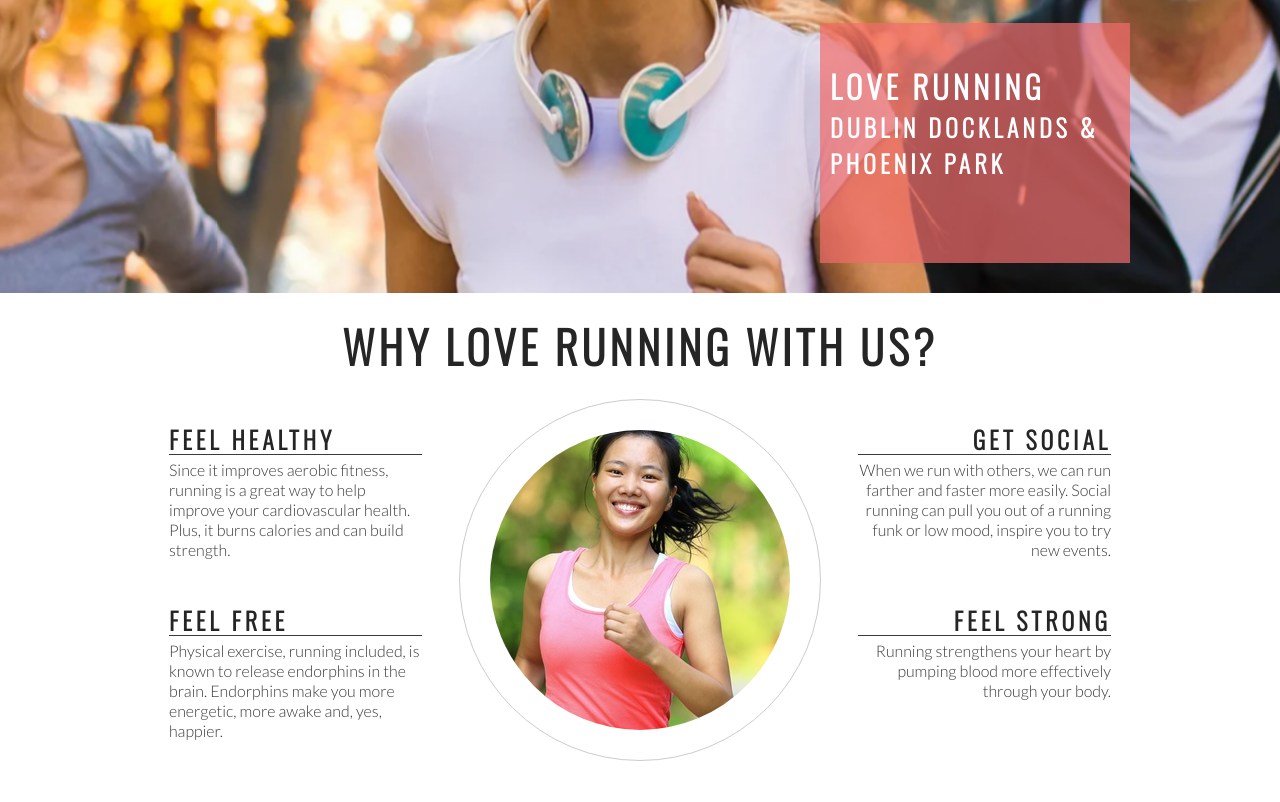
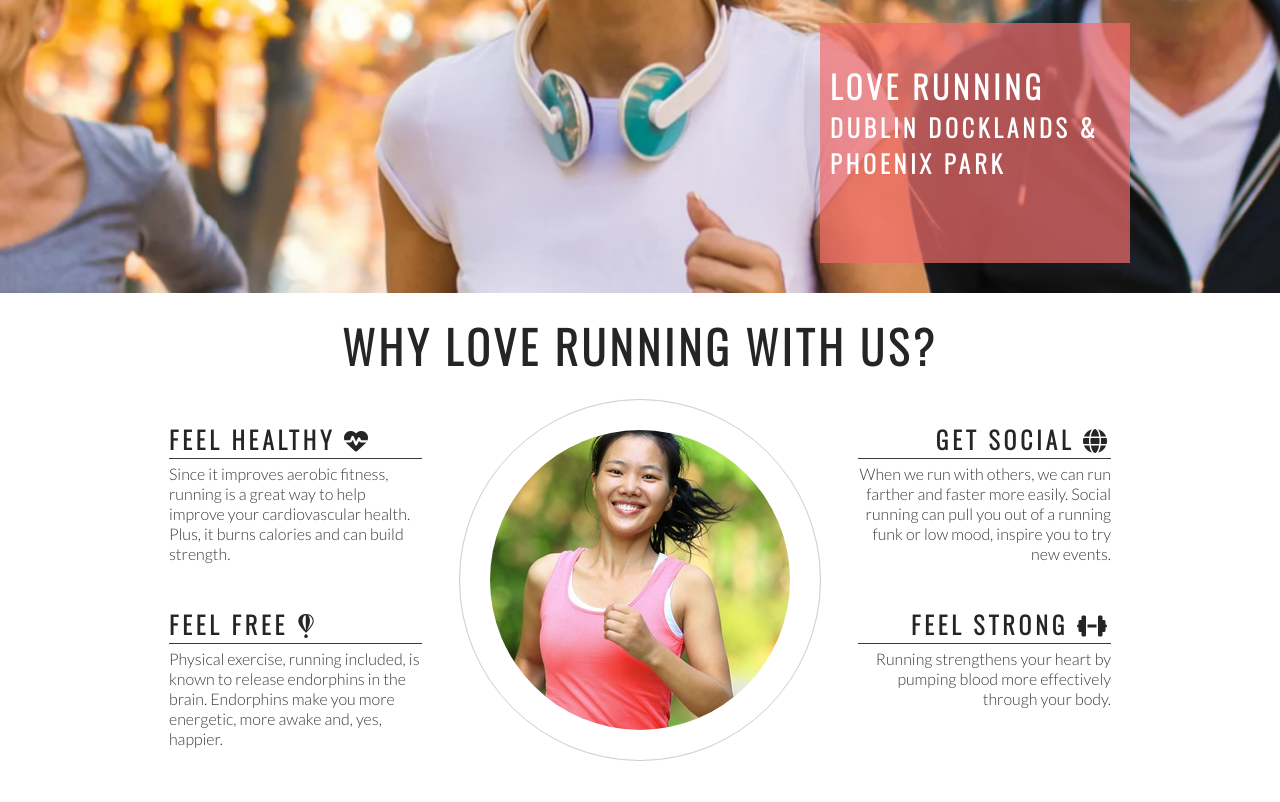
Before and after one commit to KeepKindling/love-running, a plain HTML site: page index.html in a window 1280 px wide. Shown: the part 382-1184 px from the top of the page. Drawn offline with nearby package versions, Linux system fonts and the light colour scheme.

Commit message:
add font awesome to club ethos section

```diff
--- a/index.html
+++ b/index.html
@@ -41,7 +41,7 @@
         <h2 id="welcome">Why Love Running With Us?</h2>
         <div id="left-about">
             <div class="left-about-heading">
-                <h2>Feel Healthy</h2>
+                <h2>Feel Healthy <i class="fa-solid fa-heart-pulse"></i></h2>
                 <hr>
                 <p>
                     Since it improves aerobic fitness, running is a great way to help improve your cardiovascular
@@ -49,7 +49,7 @@
                 </p>
             </div>
             <div class="left-about-heading">
-                <h2>Feel Free</h2>
+                <h2>Feel Free <i class="fa-brands fa-fly"></i></h2>
                 <hr>
                 <p>
                     Physical exercise, running included, is known to release endorphins in the brain. Endorphins make
@@ -59,7 +59,7 @@
         </div>
         <div id="right-about">
             <div class="right-about-heading">
-                <h2>Get Social</h2>
+                <h2>Get Social <i class="fa-solid fa-globe"></i></h2>
                 <hr>
                 <p>
                     When we run with others, we can run farther and faster more easily. Social running can pull you out
@@ -67,7 +67,7 @@
                 </p>
             </div>
             <div class="right-about-heading">
-                <h2>Feel Strong</h2>
+                <h2>Feel Strong <i class="fa-solid fa-dumbbell"></i></h2>
                 <hr>
                 <p>
                     Running strengthens your heart by pumping blood more effectively through your body.
@@ -86,6 +86,8 @@
     <footer>
         social links here
     </footer>
+
+    <script src="https://kit.fontawesome.com/43cc1d9c20.js" crossorigin="anonymous"></script>
 </body>
 
 </html>
```
